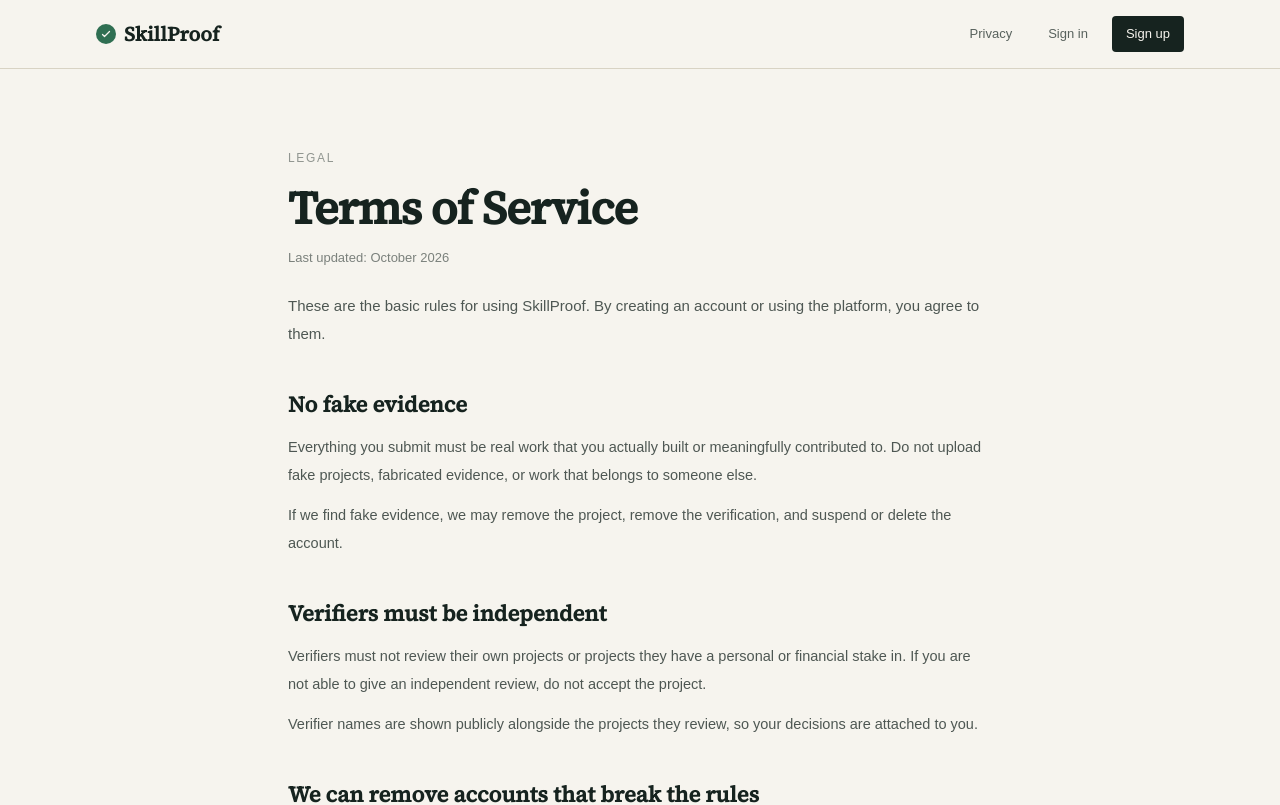
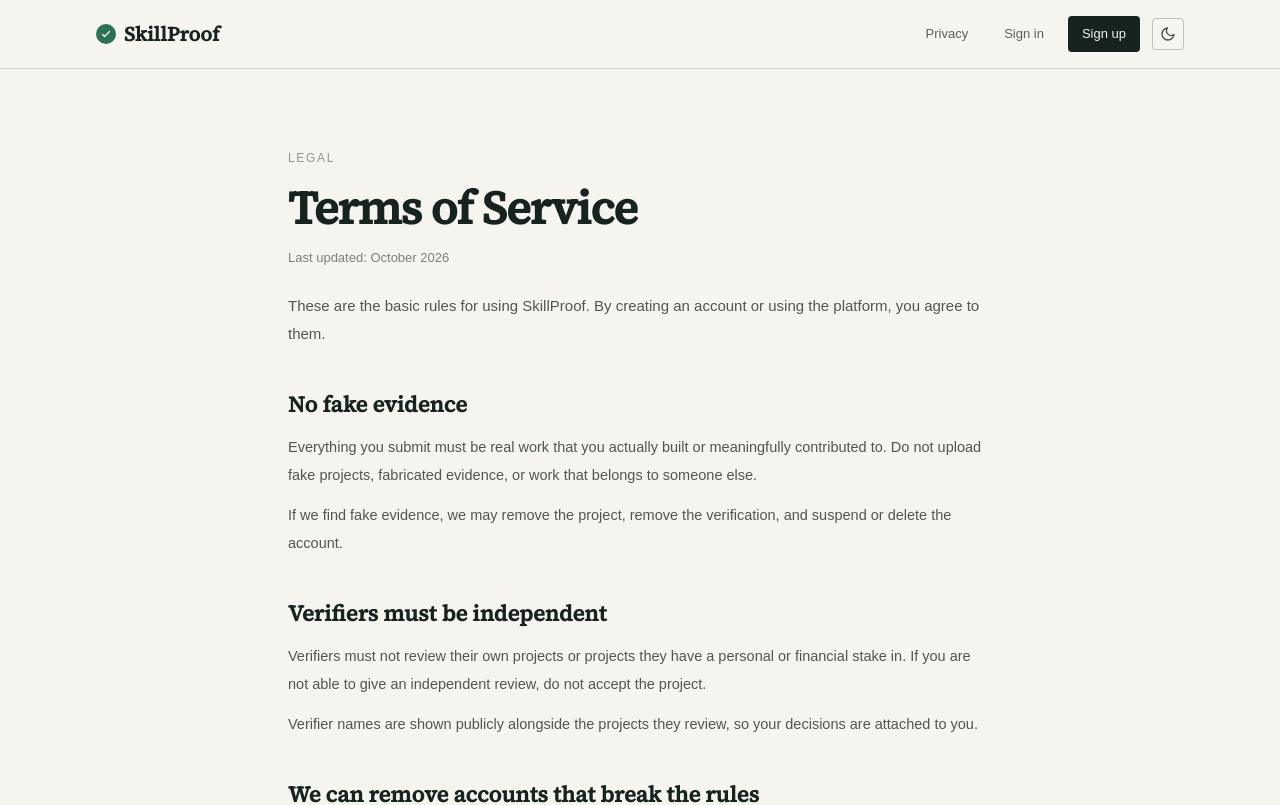
Before and after one commit to AbdullahBe11/techtalks-skillproof, a Next.js app: page /terms in a window 1280 px wide. Shown: the top 805 px of the page. Built offline with nearby package versions, Linux system fonts and the light colour scheme.

Commit message:
feat(ui): add theme toggle to privacy and terms pages

```diff
--- a/app/privacy/page.tsx
+++ b/app/privacy/page.tsx
@@ -1,5 +1,6 @@
 import Link from "next/link"
 import { CheckBadge } from "@/app/components/AppShell"
+import ThemeToggle from "@/app/components/ThemeToggle"
 
 const TEAM_EMAIL = "Skillproof512@gmail.com"
 const LAST_UPDATED = "October 2026"
@@ -65,6 +66,7 @@ export default function PrivacyPage() {
             >
               Sign up
             </Link>
+            <ThemeToggle />
           </nav>
         </div>
       </header>
--- a/app/terms/page.tsx
+++ b/app/terms/page.tsx
@@ -1,5 +1,6 @@
 import Link from "next/link"
 import { CheckBadge } from "@/app/components/AppShell"
+import ThemeToggle from "@/app/components/ThemeToggle"
 
 const TEAM_EMAIL = "Skillproof512@gmail.com"
 const LAST_UPDATED = "October 2026"
@@ -65,6 +66,7 @@ export default function TermsPage() {
             >
               Sign up
             </Link>
+            <ThemeToggle />
           </nav>
         </div>
       </header>
```
